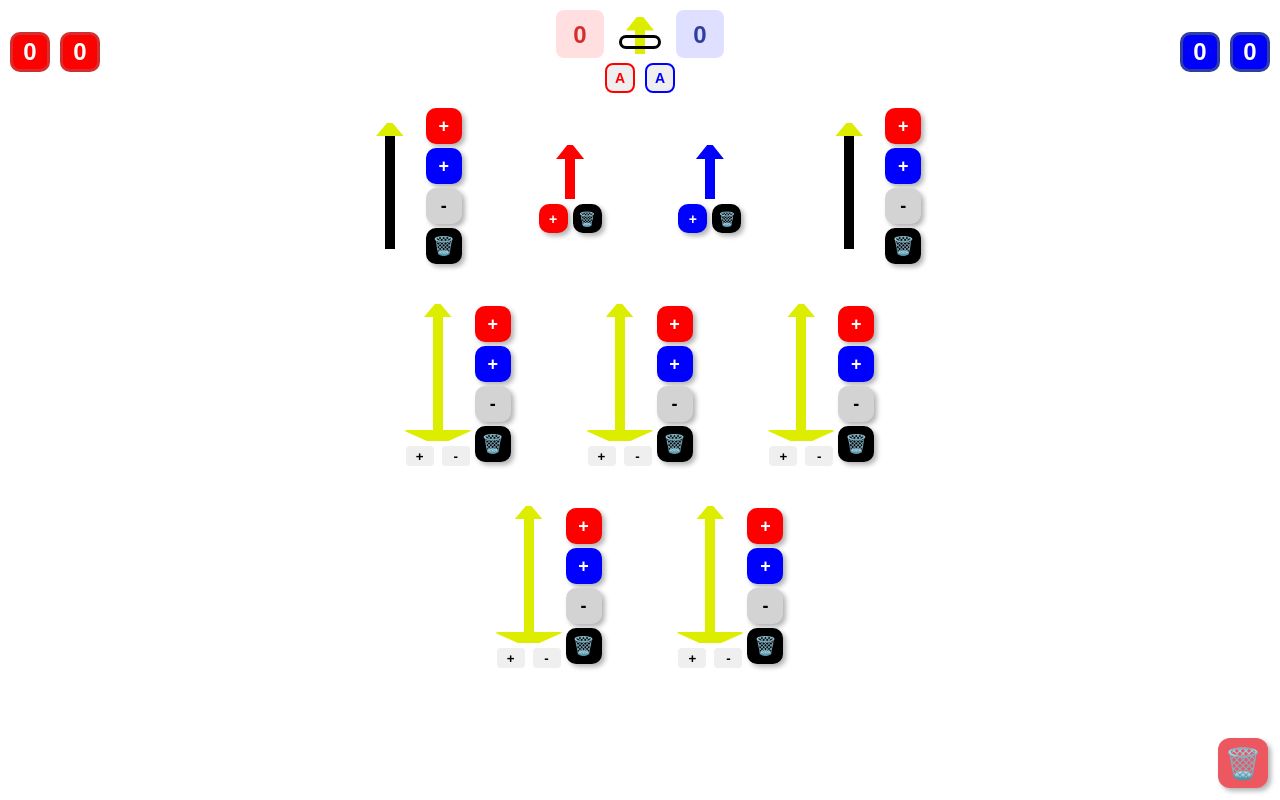
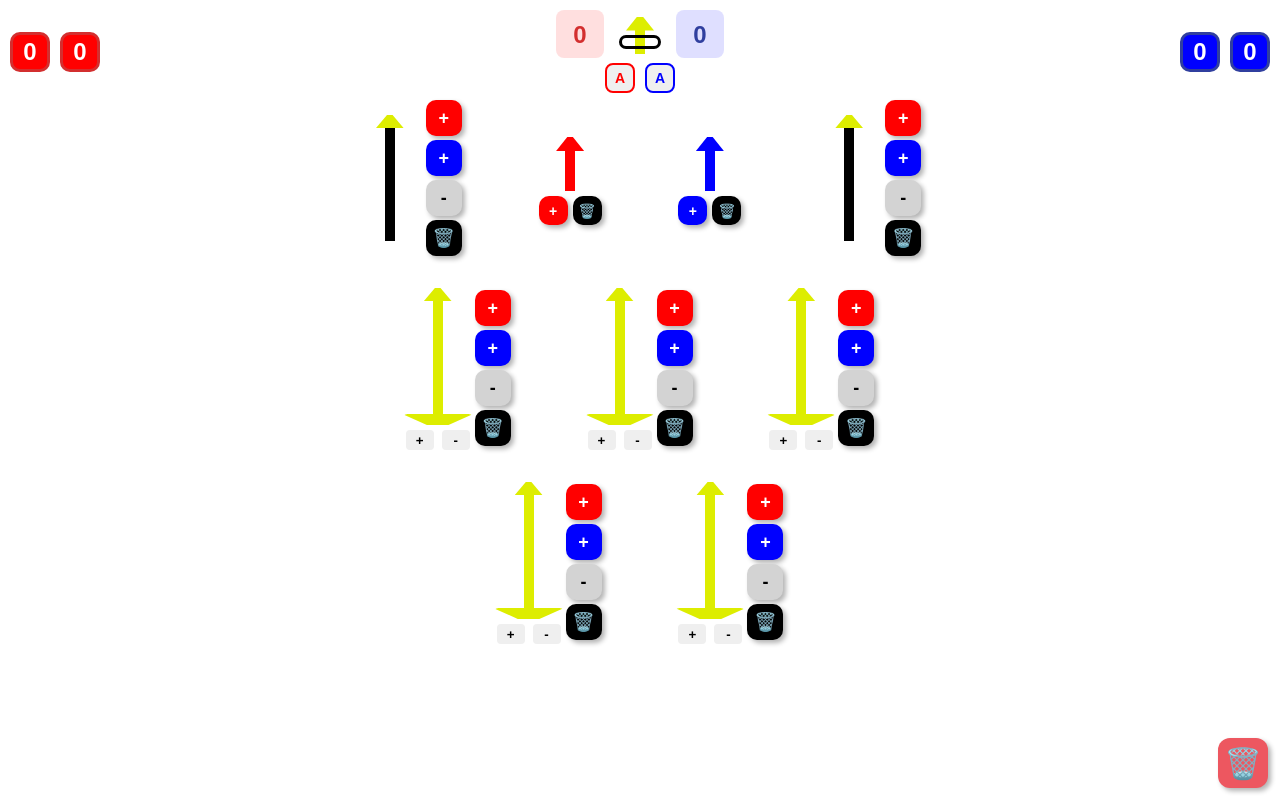
Before and after one commit to not-Cyb3r/vexScoreCalc, a website: page index.html in a window 1280 px wide. Drawn offline with Linux system fonts and the light colour scheme.

Commit message:
adjusted row gaps

```diff
--- a/styles.css
+++ b/styles.css
@@ -33,7 +33,7 @@ body {
 /* Scale row gaps when screen is tall enough */
 @media (min-height: 600px) {
   body {
-    gap: clamp(4px, 5vh, (95vh - 600px)/3);
+    gap: clamp(4px, 4vh, (95vh - 600px)/3);
   }
 }
 
```
